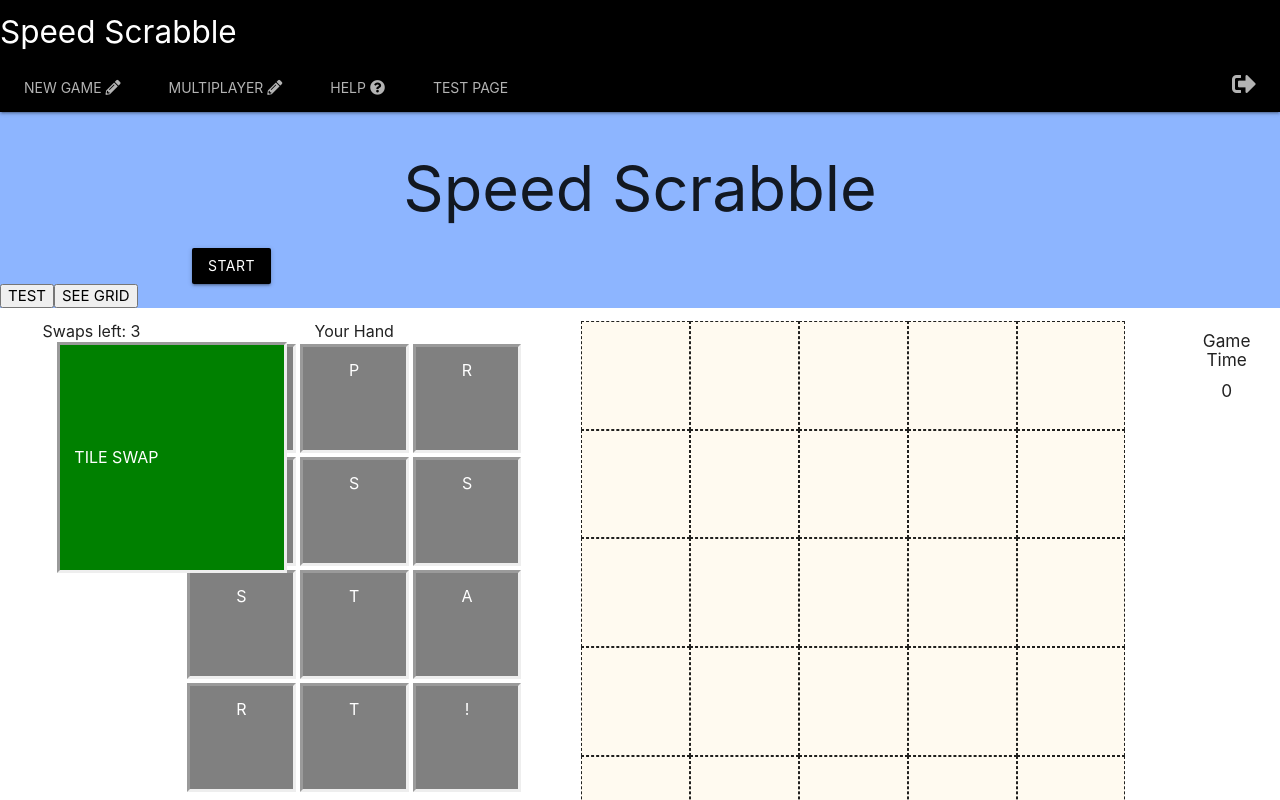
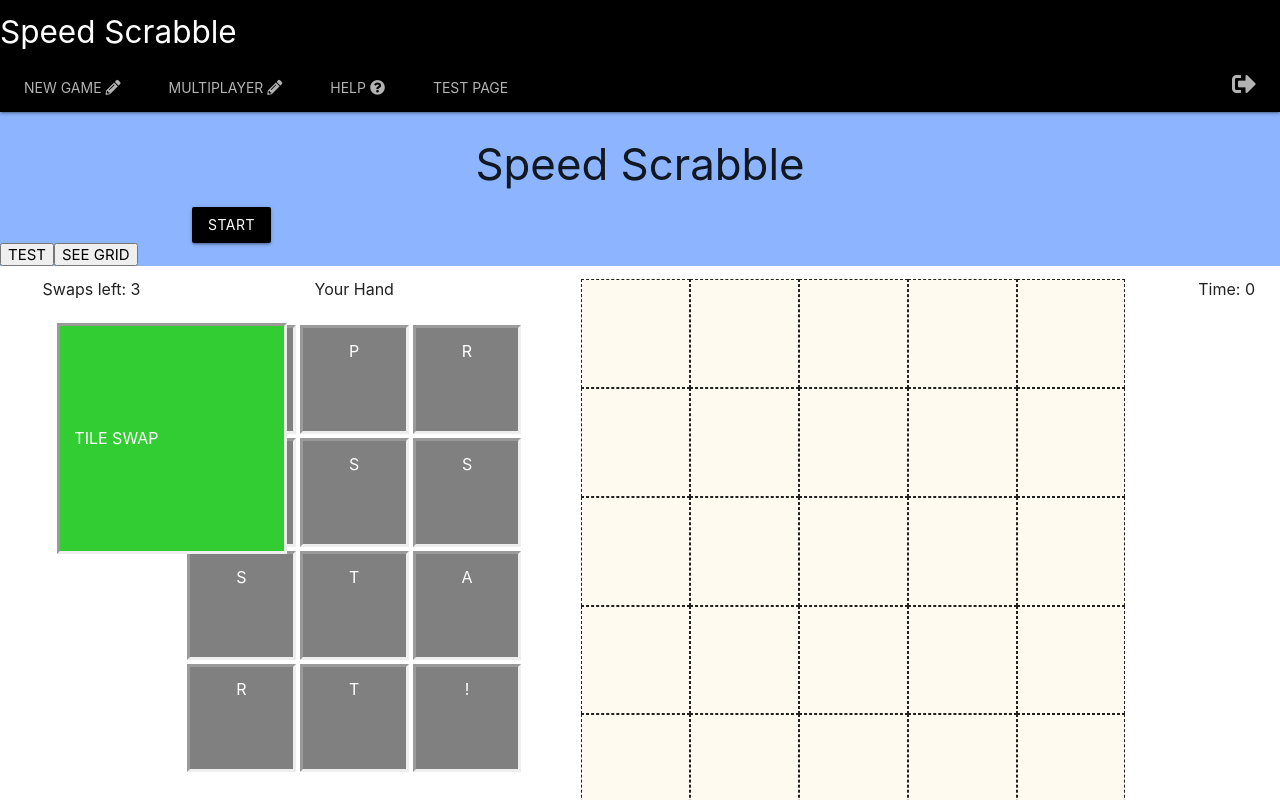
Before and after one commit to davidwu92/SpeedScrabble, a React (Create React App) app in the folder client/: page /speedscrabble in a window 1280 px wide. Shown: the top 800 px of the page. Built offline with nearby package versions, Linux system fonts and the light colour scheme.

Commit message:
minor styling changes

```diff
--- a/client/src/Pages/SpeedScrabble/SpeedScrabble.js
+++ b/client/src/Pages/SpeedScrabble/SpeedScrabble.js
@@ -185,7 +185,7 @@ const SpeedScrabble = () => {
   return(
     <>
       <div className="container">
-        <h1 className="center">Speed Scrabble</h1>
+        <h3 className="center">Speed Scrabble</h3>
         <button className="btn black" onClick={newGame}>START</button>
       </div>
         <button onClick={testButton}>TEST</button>
@@ -199,6 +199,7 @@ const SpeedScrabble = () => {
             <div className="col s4 m4 l4 center" style={{padding:"0px 0px 0px 0px"}}>
               {/* <button className="btn btn-small" onClick={shuffleHand}>Shuffle</button> */}
               <h5>Swaps left: {swapCount}</h5>
+              <br></br>
               <div id="swapTile" className="valign-wrapper"
                 onDrop={swapOneTile}
                 onDragOver={allowDrop}
@@ -207,6 +208,7 @@ const SpeedScrabble = () => {
             </div>
             <div className="col s8 m8 l8 center" style={{padding:"0px 0px 0px 0px"}}>
               <h5>Your Hand</h5>
+              <br></br>
               {handLetters.map((tile, index)=>
                 <div
                   draggable={!handUsed[index]}
@@ -252,8 +254,8 @@ const SpeedScrabble = () => {
 
           {/* TIMER */}
           <div className="col s12 m1 l1">
-            <h6 className="center">Game Time</h6>
-            <h6 className="center">{seconds}</h6>
+            {/* <h6 className="center">Game Time</h6> */}
+            <h5 className="center">Time: {seconds}</h5>
             {/* <button className="btn" onClick={()=>setIsRunning(true)}>Start Clock</button> */}
             {/* <button className="btn" onClick={()=>setIsRunning(false)}>Pause Clock</button> */}
           </div>
--- a/client/src/Pages/SpeedScrabble/speedScrabble.css
+++ b/client/src/Pages/SpeedScrabble/speedScrabble.css
@@ -18,7 +18,7 @@ and (max-device-width : 995px){
     height: 8.5vw
   }
   #swapTile {
-    background-color: green;
+    background-color: limegreen;
     border-style:inset;
     width: 18vw !important;
     height: 18vw !important;
@@ -43,7 +43,7 @@ and (min-device-width : 996px){
     height: 4vw
   }
   #swapTile {
-    background-color: green;
+    background-color: limegreen;
     border-style:inset;
     width: 8vw !important;
     height: 8vw !important;
```
